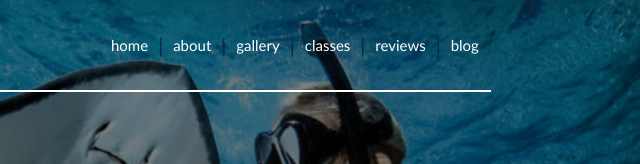
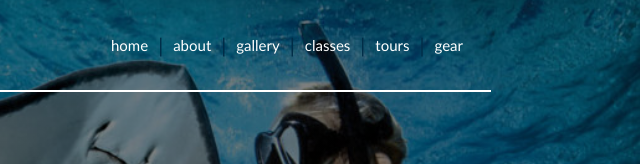
Before and after one commit to jatyjenn/Project5, a plain HTML site: page index.html in a window 1280 px wide. Shown: the top 164 px of the page, 639-1279 px from the left. Drawn offline with Linux system fonts and the light colour scheme; a web font is replaced by a local one.

Commit message:
updated links

```diff
--- a/index.html
+++ b/index.html
@@ -1,27 +1,25 @@
 <!DOCTYPE html>
 <html lang="en">
+
 <head>
   <meta charset="UTF-8" />
   <meta name="viewport" content="width=device-width, initial-scale=1.0" />
   <meta http-equiv="X-UA-Compatible" content="ie=edge" />
   <title>Homework5</title>
-    <link
-    rel="stylesheet"
-    href="https://cdnjs.cloudflare.com/ajax/libs/font-awesome/4.7.0/css/font-awesome.min.css"
-  />
+  <link rel="stylesheet" href="https://cdnjs.cloudflare.com/ajax/libs/font-awesome/4.7.0/css/font-awesome.min.css" />
   <link rel="stylesheet" href="css/styles.css" />
   <link rel="stylesheet" href="https://use.typekit.net/lns8jii.css" />
 </head>
+
 <body>
   <section class="hero-wrapper">
     <div class="hero">
       <nav>
         <div class="links">
-            <a href="#">HOME</a><span> | </span> <a href="#">ABOUT</a
-            ><span> | </span> <a href="#">GALLERY</a><span> | </span>
-            <a href="#">Classes</a><span> | </span> <a href="#">REVIEWS</a
-            ><span> | </span>
-            <a href="#">BLOG</a>
+          <a href="#">HOME</a><span> | </span> <a href="#">ABOUT</a><span> | </span> <a href="#">GALLERY</a><span> |
+          </span>
+          <a href="#">Classes</a><span> | </span> <a href="#">TOURS</a><span> | </span>
+          <a href="#">GEAR</a>
         </div>
       </nav>
       <div class="callout">
@@ -71,4 +69,5 @@
 
 
 </body>
+
 </html>
```
Lines whose indentation alone changed are shown as unchanged.
